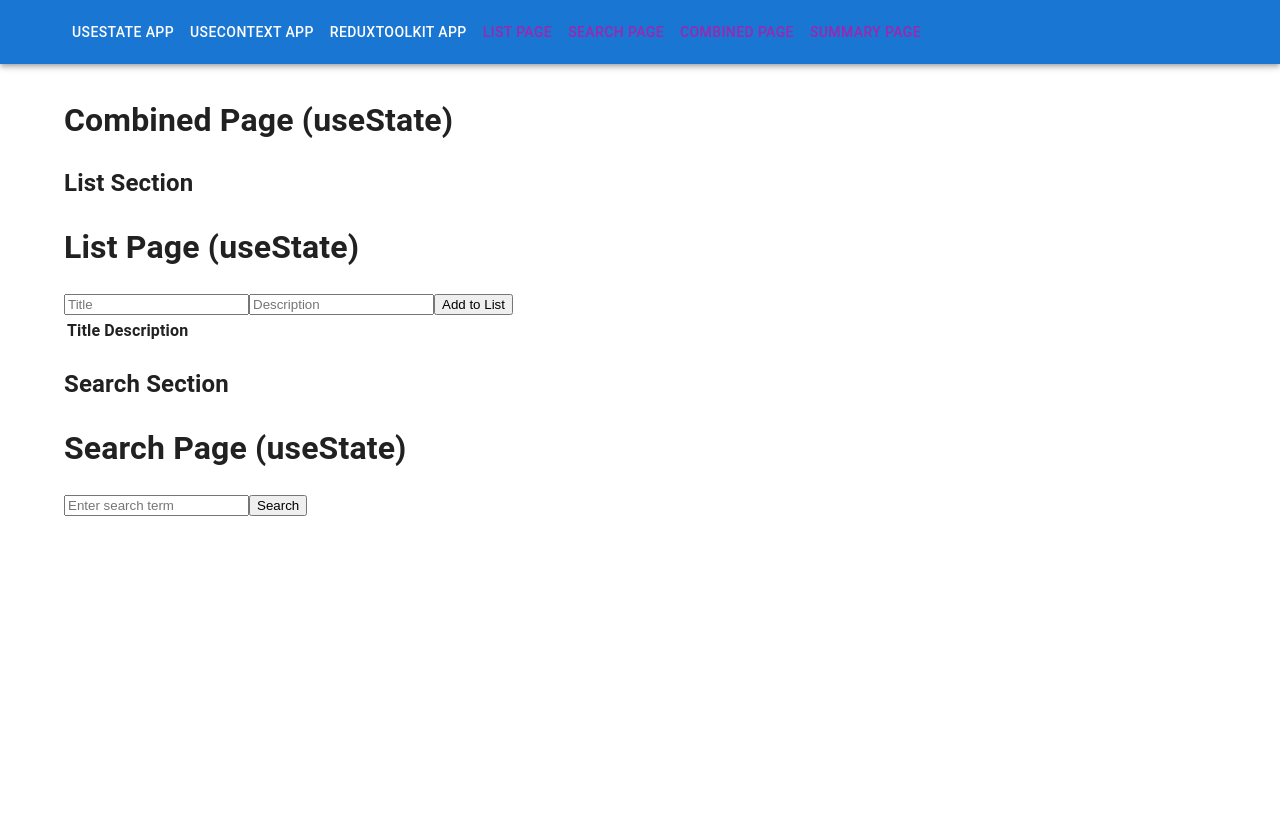
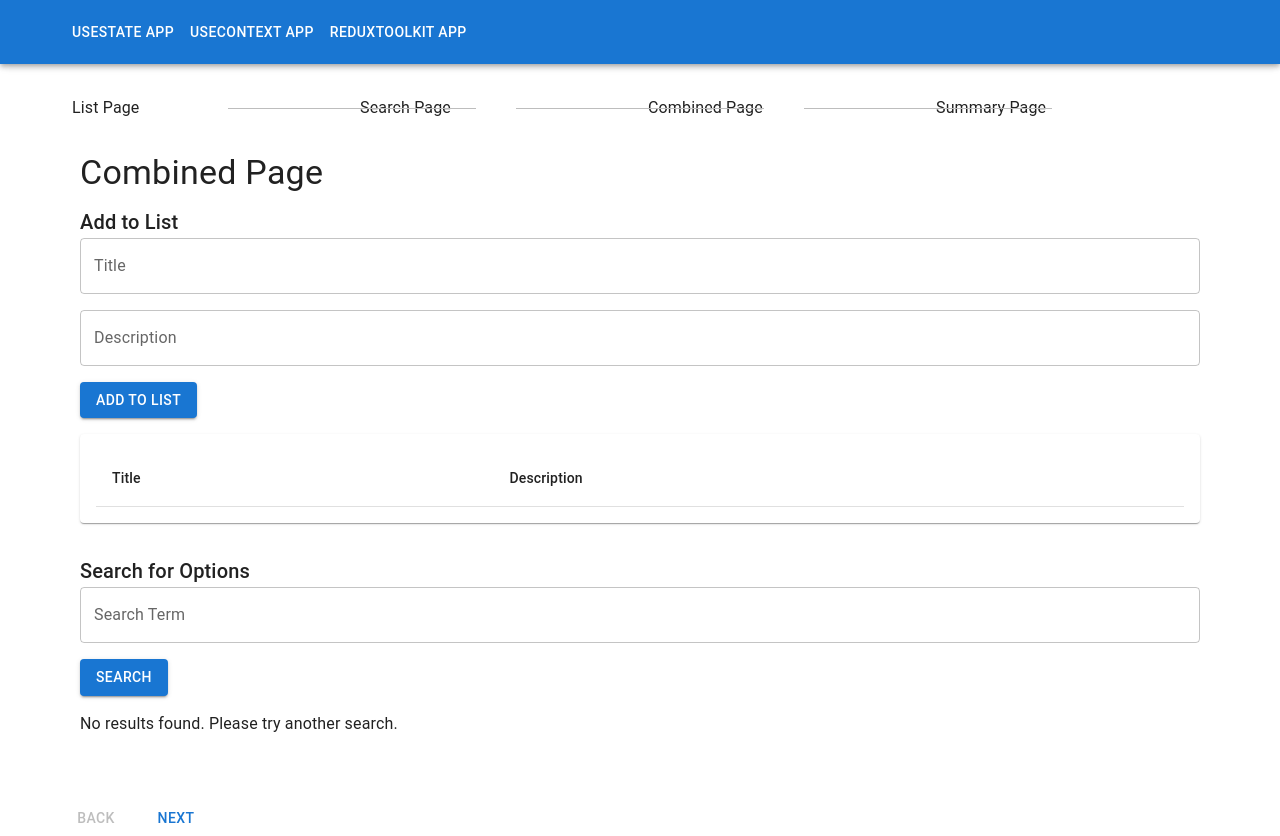
Before and after one commit to TheDeadman/react-render-examples, a React (Create React App) app: page /useState/combined-page in a window 1280 px wide. Before the commit the page ends 800 px from the top, so only its background shows below. Built offline with nearby package versions, Linux system fonts and the light colour scheme.

Commit message:
Basic setup

```diff
--- a/src/overall/AppRouter.tsx
+++ b/src/overall/AppRouter.tsx
@@ -1,6 +1,7 @@
 import React from 'react';
 import { BrowserRouter as Router, Route, Routes, Link } from 'react-router-dom';
 import UseStateApp from '../useStateApp/UseStateApp';
+import Navbar from './NavBar';
 // import UseContextApp from '../useContextApp/UseContextApp';
 // import ReduxToolkitApp from '../reduxToolkitApp/ReduxToolkitApp';
 
@@ -10,14 +11,8 @@ const AppRouter = () => {
     return (
         <Router>
             <div>
+                <Navbar />
                 <Routes>
-                    <Route path="/" element={<nav>
-                        <ul>
-                            <li><Link to="/useState">useState App</Link></li>
-                            <li><Link to="/useContext">useContext App</Link></li>
-                            <li><Link to="/reduxToolkit">Redux Toolkit App</Link></li>
-                        </ul>
-                    </nav>} />
                     <Route path="/useState/*" element={<UseStateApp />} />
                     {/* <Route path="/useContext/*" element={<UseContextApp />} /> */}
                     {/* <Route path="/reduxToolkit/*" element={<ReduxToolkitApp />} /> */}
--- a/src/useStateApp/NavBar.tsx
+++ b/src/overall/NavBar.tsx
@@ -7,7 +7,7 @@ const Navbar: React.FC = () => {
         <AppBar position="sticky">
             <Toolbar>
                 <Container>
-                    <Button color="inherit" component={Link} to="/useState">
+                    <Button color="inherit" component={Link} to="/useState/list-page">
                         useState App
                     </Button>
                     <Button color="inherit" component={Link} to="/useContext">
@@ -16,18 +16,6 @@ const Navbar: React.FC = () => {
                     <Button color="inherit" component={Link} to="/reduxToolkit">
                         reduxToolkit App
                     </Button>
-                    <Button color="secondary" component={Link} to="/useState/list-page">
-                        List Page
-                    </Button>
-                    <Button color="secondary" component={Link} to="/useState/search-page">
-                        Search Page
-                    </Button>
-                    <Button color="secondary" component={Link} to="/useState/combined-page">
-                        Combined Page
-                    </Button>
-                    <Button color="secondary" component={Link} to="/useState/summary-page">
-                        Summary Page
-                    </Button>
                 </Container>
             </Toolbar>
         </AppBar>
--- a/src/useStateApp/CombinedPage.tsx
+++ b/src/useStateApp/CombinedPage.tsx
@@ -1,6 +1,6 @@
-import React from 'react';
-import ListPage from './ListPage';
-import SearchPage from './SearchPage';
+import React, { useState } from 'react';
+import { TextField, Button, CircularProgress, Select, MenuItem, InputLabel, FormControl, Box, Typography, Table, TableBody, TableCell, TableHead, TableRow, Paper, SelectChangeEvent } from '@mui/material';
+import axios from 'axios';
 
 interface CombinedPageProps {
     list: { title: string; description: string }[];
@@ -10,20 +10,131 @@ interface CombinedPageProps {
 }
 
 const CombinedPage: React.FC<CombinedPageProps> = ({ list, setList, selectedOption, setSelectedOption }) => {
+    const [title, setTitle] = useState('');
+    const [description, setDescription] = useState('');
+    const [searchTerm, setSearchTerm] = useState('');
+    const [results, setResults] = useState<string[]>([]);
+    const [isLoading, setIsLoading] = useState(false);
+    const [error, setError] = useState<string | null>(null);
+
+    // Handle adding items to the list
+    const handleAddItem = () => {
+        if (title && description) {
+            setList([...list, { title, description }]);
+            setTitle('');
+            setDescription('');
+        }
+    };
+
+    // Handle search functionality
+    const handleSearch = async () => {
+        setIsLoading(true);
+        setError(null);
+
+        try {
+            const response = await axios.get<string[]>(`http://localhost:3001/search`, { params: { query: searchTerm } });
+            setResults(response.data);
+        } catch (err) {
+            setError('Failed to fetch search results. Please try again.');
+        } finally {
+            setIsLoading(false);
+        }
+    };
+
+    // Handle selecting an option from the dropdown
+    const handleSelect = (event: SelectChangeEvent<{ value: unknown }>) => {
+        setSelectedOption(event.target.value as string);
+    };
+
     return (
-        <div>
-            <h1>Combined Page (useState)</h1>
+        <Box sx={{ padding: 2 }}>
+            <Typography variant="h4" gutterBottom>
+                Combined Page
+            </Typography>
 
-            <div>
-                <h2>List Section</h2>
-                <ListPage list={list} setList={setList} />
-            </div>
+            {/* List Section */}
+            <Box sx={{ marginBottom: 4 }}>
+                <Typography variant="h6">Add to List</Typography>
+                <TextField
+                    label="Title"
+                    variant="outlined"
+                    fullWidth
+                    value={title}
+                    onChange={(e) => setTitle(e.target.value)}
+                    sx={{ marginBottom: 2 }}
+                />
+                <TextField
+                    label="Description"
+                    variant="outlined"
+                    fullWidth
+                    value={description}
+                    onChange={(e) => setDescription(e.target.value)}
+                    sx={{ marginBottom: 2 }}
+                />
+                <Button variant="contained" onClick={handleAddItem} sx={{ marginBottom: 2 }}>
+                    Add to List
+                </Button>
 
-            <div>
-                <h2>Search Section</h2>
-                <SearchPage selectedOption={selectedOption} setSelectedOption={setSelectedOption} />
-            </div>
-        </div>
+                <Paper sx={{ padding: 2 }}>
+                    <Table>
+                        <TableHead>
+                            <TableRow>
+                                <TableCell>Title</TableCell>
+                                <TableCell>Description</TableCell>
+                            </TableRow>
+                        </TableHead>
+                        <TableBody>
+                            {list.map((item, index) => (
+                                <TableRow key={index}>
+                                    <TableCell>{item.title}</TableCell>
+                                    <TableCell>{item.description}</TableCell>
+                                </TableRow>
+                            ))}
+                        </TableBody>
+                    </Table>
+                </Paper>
+            </Box>
+
+            {/* Search Section */}
+            <Box sx={{ marginBottom: 4 }}>
+                <Typography variant="h6">Search for Options</Typography>
+                <TextField
+                    label="Search Term"
+                    variant="outlined"
+                    value={searchTerm}
+                    onChange={(e) => setSearchTerm(e.target.value)}
+                    fullWidth
+                    sx={{ marginBottom: 2 }}
+                />
+                <Button variant="contained" onClick={handleSearch} disabled={isLoading} sx={{ marginBottom: 2 }}>
+                    {isLoading ? <CircularProgress size={24} /> : 'Search'}
+                </Button>
+
+                {error && <Typography color="error">{error}</Typography>}
+
+                {results.length > 0 && (
+                    <FormControl fullWidth sx={{ marginTop: 2 }}>
+                        <InputLabel>Select an Option</InputLabel>
+                        <Select
+                            value={{ name: selectedOption, value: selectedOption }}
+                            onChange={handleSelect}
+                            label="Select an Option"
+                            displayEmpty
+                        >
+                            {results.map((result, index) => (
+                                <MenuItem key={index} value={result}>
+                                    {result}
+                                </MenuItem>
+                            ))}
+                        </Select>
+                    </FormControl>
+                )}
+
+                {results.length === 0 && !isLoading && !error && (
+                    <Typography>No results found. Please try another search.</Typography>
+                )}
+            </Box>
+        </Box>
     );
 };
 
--- a/src/useStateApp/ListPage.tsx
+++ b/src/useStateApp/ListPage.tsx
@@ -1,60 +1,65 @@
 import React, { useState } from 'react';
+import { TextField, Button, Table, TableBody, TableCell, TableHead, TableRow, Paper, Box } from '@mui/material';
 
-interface ListItem {
-    title: string;
-    description: string;
+interface ListPageProps {
+    list: { title: string; description: string }[];
+    setList: React.Dispatch<React.SetStateAction<{ title: string; description: string }[]>>;
 }
 
-interface ListPageProps {
-    list: ListItem[];
-    setList: React.Dispatch<React.SetStateAction<ListItem[]>>;
-}
-
-const ListPage = ({ list, setList }: ListPageProps) => {
+const ListPage: React.FC<ListPageProps> = ({ list, setList }) => {
     const [title, setTitle] = useState('');
     const [description, setDescription] = useState('');
 
-    const addItem = () => {
+    const handleAddItem = () => {
+        if (title && description) {
             setList([...list, { title, description }]);
             setTitle('');
             setDescription('');
+        }
     };
 
     return (
-        <div>
-            <h1>List Page (useState)</h1>
-            <form onSubmit={(e) => e.preventDefault()}>
-                <input
-                    type="text"
-                    placeholder="Title"
+        <Box>
+            <h2>List Page</h2>
+            <TextField
+                label="Title"
+                variant="outlined"
+                fullWidth
                 value={title}
                 onChange={(e) => setTitle(e.target.value)}
+                sx={{ marginBottom: 2 }}
             />
-                <input
-                    type="text"
-                    placeholder="Description"
+            <TextField
+                label="Description"
+                variant="outlined"
+                fullWidth
                 value={description}
                 onChange={(e) => setDescription(e.target.value)}
+                sx={{ marginBottom: 2 }}
             />
-                <button onClick={addItem}>Add to List</button>
-            </form>
-            <table>
-                <thead>
-                    <tr>
-                        <th>Title</th>
-                        <th>Description</th>
-                    </tr>
-                </thead>
-                <tbody>
+            <Button variant="contained" onClick={handleAddItem} sx={{ marginBottom: 2 }}>
+                Add to List
+            </Button>
+
+            <Paper sx={{ padding: 2 }}>
+                <Table>
+                    <TableHead>
+                        <TableRow>
+                            <TableCell>Title</TableCell>
+                            <TableCell>Description</TableCell>
+                        </TableRow>
+                    </TableHead>
+                    <TableBody>
                         {list.map((item, index) => (
-                        <tr key={index}>
-                            <td>{item.title}</td>
-                            <td>{item.description}</td>
-                        </tr>
+                            <TableRow key={index}>
+                                <TableCell>{item.title}</TableCell>
+                                <TableCell>{item.description}</TableCell>
+                            </TableRow>
                         ))}
-                </tbody>
-            </table>
-        </div>
+                    </TableBody>
+                </Table>
+            </Paper>
+        </Box>
     );
 };
 
--- a/src/useStateApp/SearchPage.tsx
+++ b/src/useStateApp/SearchPage.tsx
@@ -1,5 +1,17 @@
 import React, { useState } from 'react';
 import axios from 'axios';
+import {
+    TextField,
+    Button,
+    CircularProgress,
+    Select,
+    MenuItem,
+    InputLabel,
+    FormControl,
+    Box,
+    Typography,
+    SelectChangeEvent
+} from '@mui/material';
 
 interface SearchPageProps {
     selectedOption: string | null;
@@ -17,10 +29,7 @@ const SearchPage: React.FC<SearchPageProps> = ({ selectedOption, setSelectedOpti
         setError(null);
 
         try {
-            const response = await axios.get<string[]>(
-                `http://localhost:3001/search`,
-                { params: { query: searchTerm } }
-            );
+            const response = await axios.get<string[]>(`http://localhost:3001/search`, { params: { query: searchTerm } });
             setResults(response.data);
         } catch (err) {
             setError('Failed to fetch search results. Please try again.');
@@ -29,42 +38,51 @@ const SearchPage: React.FC<SearchPageProps> = ({ selectedOption, setSelectedOpti
         }
     };
 
+    const handleSelect = (event: SelectChangeEvent<{ value: unknown }>) => {
+        setSelectedOption(event.target.value as string);
+    };
+
     return (
-        <div>
-            <h1>Search Page (useState)</h1>
-            <div>
-                <input
-                    type="text"
-                    placeholder="Enter search term"
+        <Box sx={{ padding: 2 }}>
+            <Typography variant="h4" gutterBottom>
+                Search Page
+            </Typography>
+            <TextField
+                label="Search Term"
+                variant="outlined"
                 value={searchTerm}
                 onChange={(e) => setSearchTerm(e.target.value)}
+                fullWidth
+                sx={{ marginBottom: 2 }}
             />
-                <button onClick={handleSearch} disabled={isLoading}>
-                    {isLoading ? 'Searching...' : 'Search'}
-                </button>
-            </div>
-            {error && <p style={{ color: 'red' }}>{error}</p>}
+            <Button variant="contained" onClick={handleSearch} disabled={isLoading} sx={{ marginBottom: 2 }}>
+                {isLoading ? <CircularProgress size={24} /> : 'Search'}
+            </Button>
+
+            {error && <Typography color="error">{error}</Typography>}
+
             {results.length > 0 && (
-                <select
-                    value={selectedOption || ''}
-                    onChange={(e) => setSelectedOption(e.target.value)}
+                <FormControl fullWidth sx={{ marginTop: 2 }}>
+                    <InputLabel>Select an Option</InputLabel>
+                    <Select
+                        value={{ name: selectedOption, value: selectedOption }}
+                        onChange={handleSelect}
+                        label="Select an Option"
+                        displayEmpty
                     >
-                    <option value="" disabled>
-                        Select an option
-                    </option>
                         {results.map((result, index) => (
-                        <option key={index} value={result}>
+                            <MenuItem key={index} value={result}>
                                 {result}
-                        </option>
+                            </MenuItem>
                         ))}
-                </select>
+                    </Select>
+                </FormControl>
             )}
-            {selectedOption && (
-                <p>
-                    Selected Option: <strong>{selectedOption}</strong>
-                </p>
+
+            {results.length === 0 && !isLoading && !error && (
+                <Typography>No results found. Please try another search.</Typography>
             )}
-        </div>
+        </Box>
     );
 };
 
--- a/src/useStateApp/UseStateApp.tsx
+++ b/src/useStateApp/UseStateApp.tsx
@@ -1,11 +1,10 @@
 import React, { useState } from 'react';
-import { Routes, Route } from 'react-router-dom';
-import { Box, Container, CssBaseline } from '@mui/material';
+import { Routes, Route, useNavigate } from 'react-router-dom';
+import { Box, Container, CssBaseline, Stepper, Step, Button, Typography } from '@mui/material';
 import ListPage from './ListPage';
 import SearchPage from './SearchPage';
 import CombinedPage from './CombinedPage';
 import SummaryPage from './SummaryPage';
-import Navbar from './NavBar';
 
 interface ListItem {
     title: string;
@@ -15,15 +14,40 @@ interface ListItem {
 const UseStateApp: React.FC = () => {
     const [list, setList] = useState<ListItem[]>([]);
     const [selectedOption, setSelectedOption] = useState<string | null>(null);
+    const [activeStep, setActiveStep] = useState(0); // Track the active step in the stepper
+
+    const steps = ['List Page', 'Search Page', 'Combined Page', 'Summary Page'];
+    const navigate = useNavigate();
+
+    const handleNext = () => {
+        if (activeStep < steps.length - 1) {
+            setActiveStep(activeStep + 1);
+            navigate(`/useState/${steps[activeStep + 1].toLowerCase().replace(' ', '-')}`);
+        }
+    };
+
+    const handleBack = () => {
+        if (activeStep > 0) {
+            setActiveStep(activeStep - 1);
+            navigate(`/useState/${steps[activeStep - 1].toLowerCase().replace(' ', '-')}`);
+        }
+    };
 
     return (
         <div>
-            {/* Global reset of styles with CssBaseline */}
             <CssBaseline />
-            <Navbar />
-
             <Container>
                 <Box sx={{ marginTop: 4 }}>
+                    {/* Stepper Navigation */}
+                    <Stepper activeStep={activeStep} alternativeLabel>
+                        {steps.map((step, index) => (
+                            <Step key={step}>
+                                <Typography>{step}</Typography>
+                            </Step>
+                        ))}
+                    </Stepper>
+
+                    <Box sx={{ marginTop: 2 }}>
                         <Routes>
                             <Route
                                 path="list-page"
@@ -55,6 +79,17 @@ const UseStateApp: React.FC = () => {
                             />
                         </Routes>
                     </Box>
+
+                    {/* Stepper Buttons */}
+                    <Box sx={{ marginTop: 2 }}>
+                        <Button onClick={handleBack} disabled={activeStep === 0} sx={{ marginRight: 2 }}>
+                            Back
+                        </Button>
+                        <Button onClick={handleNext} disabled={activeStep === steps.length - 1}>
+                            Next
+                        </Button>
+                    </Box>
+                </Box>
             </Container>
         </div>
     );
```
Lines whose indentation alone changed are shown as unchanged.
